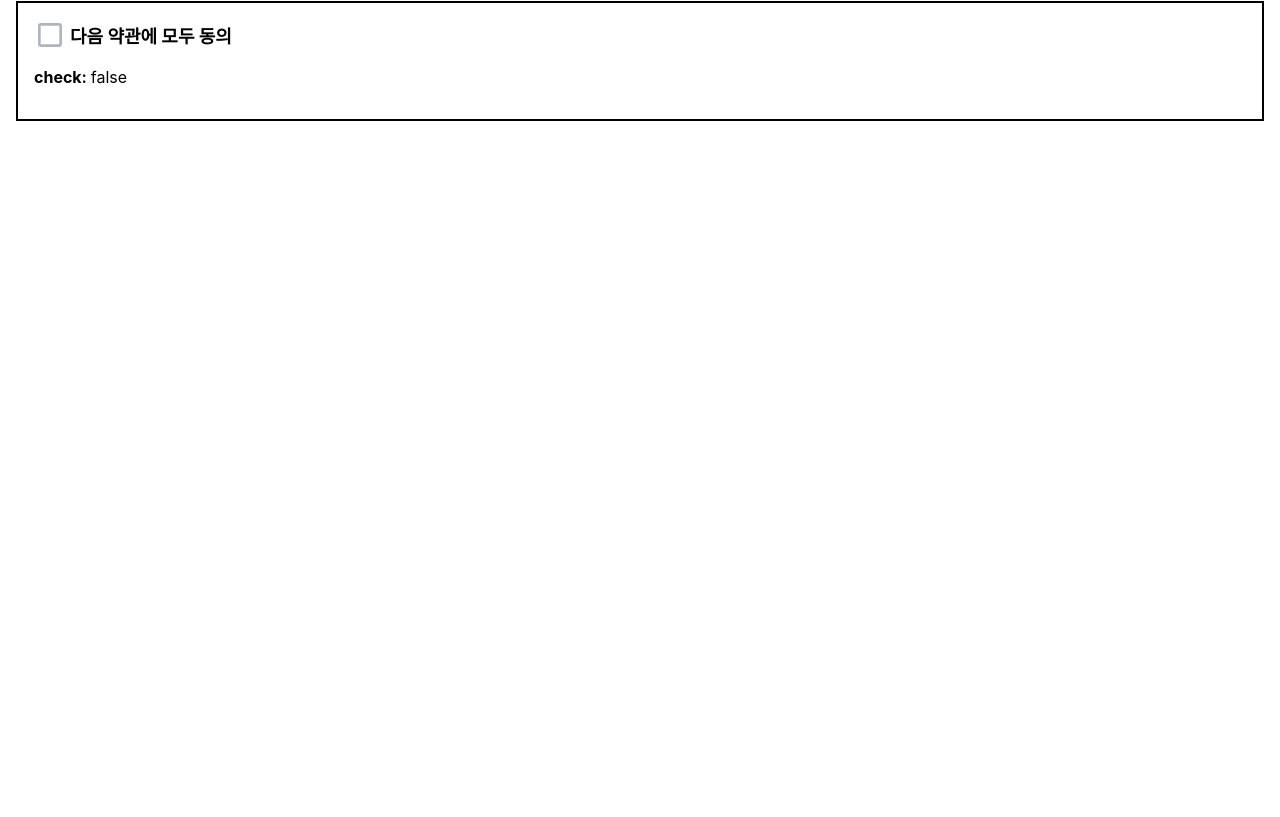
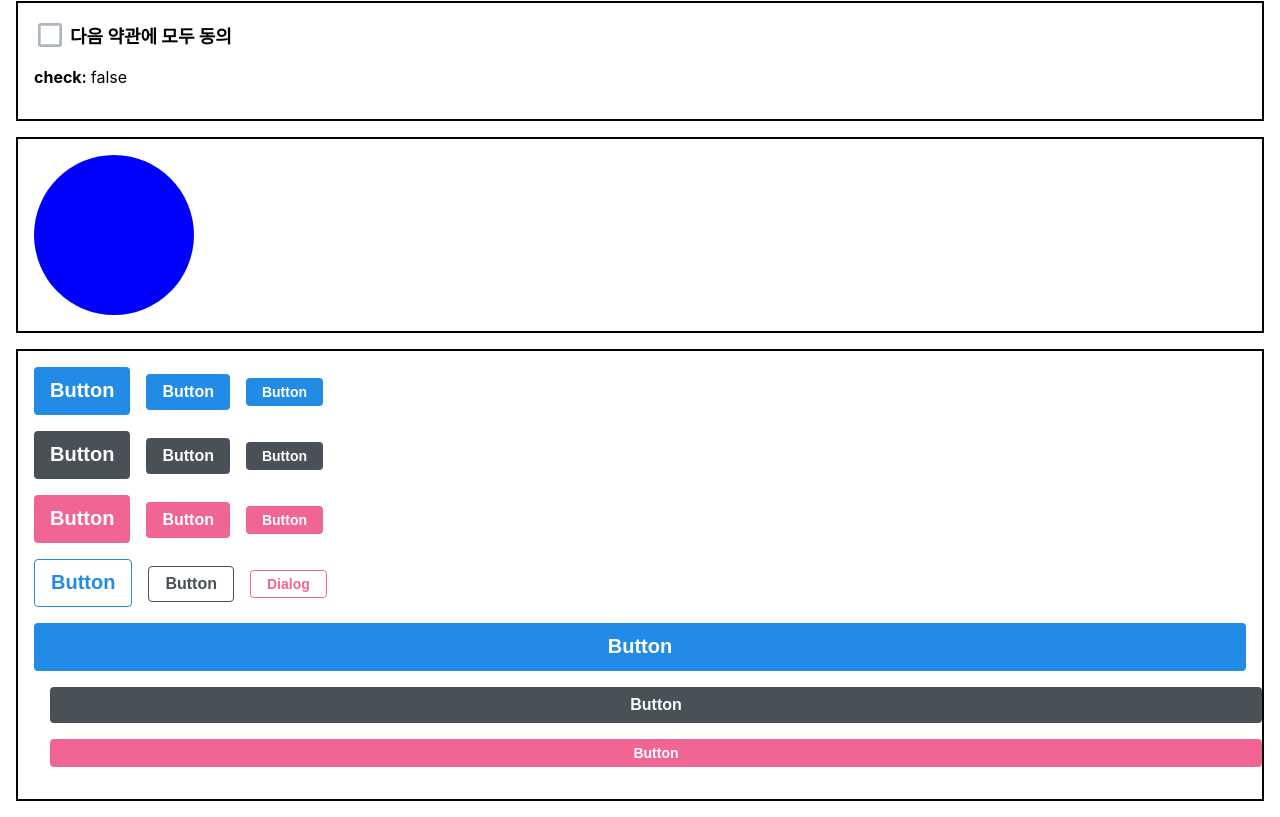
Before and after one commit to MOBUMIN/begin-react, a React (Create React App) app: page / in a window 1280 px wide. Shown: the part 1240-2057 px from the top of the page. Before the commit the page ends 1377 px from the top, so only its background shows below. Built offline with nearby package versions, Linux system fonts and the light colour scheme.

Commit message:
2장 complete

```diff
--- a/package.json
+++ b/package.json
@@ -13,10 +13,12 @@
     "classnames": "^2.2.6",
     "immer": "^8.0.0",
     "node-sass": "4.14.1",
+    "polished": "^4.0.5",
     "react": "^17.0.1",
     "react-dom": "^17.0.1",
     "react-icons": "^4.1.0",
     "react-scripts": "^4.0.1",
+    "styled-components": "^5.2.1",
     "web-vitals": "^0.2.4"
   },
   "scripts": {
--- a/src/App.js
+++ b/src/App.js
@@ -12,6 +12,9 @@ import ErrorCheck from './ErrorCheck';
 import ErrorBoundary from './ErrorBoundary';
 import Button from './components/Button';
 import CheckBox from './components/CheckBox';
+import styled, { css, ThemeProvider } from 'styled-components';
+import SButton from './components/SButton';
+import Dialog from './components/Dialog';
 
 // ReactDOM.render(<Counter />, document.getElementById('root'));
 function App() {
@@ -25,6 +28,10 @@ function App() {
   const variable = {
     check: 1, name: 'error'
   };
+  const [dialog, setDialog] = useState(false);
+  const onClick = () =>{ setDialog(true); };
+  const onConfirm = () =>{ setDialog(false); };
+  const onCancel = () =>{ setDialog(false); };
   return (
     <>
       <Wrapper>
@@ -83,6 +90,55 @@ function App() {
       </Wrapper>
       <Wrapper>
         <Checking />
+      </Wrapper>
+      <Wrapper>
+        <Circle color="blue" huge />
+      </Wrapper>
+      <Wrapper>
+        <ThemeProvider theme={{
+          palette:{
+            blue:'#228be6',
+            gray:'#495057',
+            pink:'#f06595'
+          }
+        }}
+        >
+          <ButtonGroup>
+            <SButton size="large">Button</SButton>
+            <SButton>Button</SButton>
+            <SButton size="small">Button</SButton>
+          </ButtonGroup>
+          <ButtonGroup>
+            <SButton color="gray" size="large">Button</SButton>
+            <SButton color="gray">Button</SButton>
+            <SButton color="gray" size="small">Button</SButton>
+          </ButtonGroup>
+          <ButtonGroup>
+            <SButton color="pink" size="large">Button</SButton>
+            <SButton color="pink">Button</SButton>
+            <SButton color="pink" size="small">Button</SButton>
+          </ButtonGroup>
+          <ButtonGroup>
+            <SButton size="large" outline>Button</SButton>
+            <SButton color="gray" outline>Button</SButton>
+            <SButton color="pink" size="small" outline onClick={onClick}>Dialog</SButton>
+          </ButtonGroup>
+          <ButtonGroup>
+            <SButton size="large" fullWidth>Button</SButton>
+            <SButton color="gray" fullWidth>Button</SButton>
+            <SButton color="pink" size="small" fullWidth>Button</SButton>
+          </ButtonGroup>
+          <Dialog
+          title = "정말 삭제?"
+          confirmText="삭제"
+          cancelText="취소"
+          onConfirm={onConfirm}
+          onCancel={onCancel}
+          visible={dialog}
+          >
+            정말로 데이터 삭제 ?
+          </Dialog>
+        </ThemeProvider>
       </Wrapper>
     </>
   );
@@ -167,4 +223,22 @@ function Checking(){
   )
 }
 
+const Circle = styled.div`
+  width:5rem;
+  height:5rem;
+  background:${props=>props.color || 'black'};
+  border-radius:50%;
+  ${props=>
+  props.huge && css`
+    width:10rem;
+    height:10rem;
+  `}
+`;
+
+const ButtonGroup = styled.div`
+& + &{
+  margin-top: 1rem;
+}
+`;
+
 export default App;
--- /dev/null
+++ b/src/components/Dialog.js
@@ -0,0 +1,120 @@
+import React, {useState, useEffect} from 'react';
+import styled, {keyframes, css} from 'styled-components';
+import SButton from './SButton';
+
+const fadeIn = keyframes`
+  from {
+    opacity: 0
+  }
+  to {
+    opacity: 1
+  }
+`;
+const fadeOut = keyframes`
+from{ opacity:1 }
+to{ opacity:0}
+`;
+const slideUp = keyframes`
+from{ transform: translateY(200px); }
+to{ transform: translateY(0px); }
+`;
+const slideDown = keyframes`
+from{ transform: translatyY(0px);}
+to{transform: translateY(200px);}
+`;
+const DarkBackground = styled.div`
+position:fixed;
+left:0;
+top:0;
+width: 100%;
+height:100%;
+display:flex;
+align-items:center;
+justify-content: center;
+background: rgba(0,0,0,0.8);
+
+animation-duration:0.25s;
+animation-timing-function: ease-out;
+animation-name:${fadeIn};
+animation-fill-mode:forwards;
+
+${props=>
+props.disappear && css`
+animation-name:${fadeOut};
+`}
+`;
+const DialogBlock = styled.div`
+  width: 320px;
+  padding: 1.5rem;
+  background: white;
+  border-radius: 2px;
+  h3 {
+    margin: 0;
+    font-size: 1.5rem;
+  }
+  p {
+    font-size: 1.125rem;
+  }
+  animation-duration:0.25s;
+animation-timing-function: ease-out;
+animation-name:${fadeIn};
+animation-fill-mode:forwards;
+
+${props=>
+props.disappear && css`
+animation-name:${slideDown};
+`}
+`;
+
+const ButtonGroup = styled.div`
+  margin-top: 3rem;
+  display: flex;
+  justify-content: flex-end;
+`;
+
+const ShortMarginButton=styled(SButton)`
+&+&{
+    margin-left:0.5rem;
+}
+`
+
+function Dialog({
+    title,
+    children,
+    confirmText,
+    cancelText,
+    onConfirm,
+    onCancel,
+    visible
+ }) {
+     const [animate, setAnimate] = useState(false);
+     const [localVisible, setLocalVisible] = useState(visible);
+
+     useEffect(()=>{
+         if(localVisible && !visible){
+             setAnimate(true);
+             setTimeout(()=>setAnimate(false), 250);
+         }
+         setLocalVisible(visible);
+     }, [localVisible, visible])
+     if(!animate && !localVisible) return null;
+  return (
+    <DarkBackground disappear={!visible}>
+      <DialogBlock disappear={!visible}>
+        <h3>{title}</h3>
+        <p>{children}</p>
+        <ButtonGroup>
+          <ShortMarginButton color="gray" onClick={onCancel}>{cancelText}</ShortMarginButton>
+          <ShortMarginButton color="pink" onClick={onConfirm}>{confirmText}</ShortMarginButton>
+        </ButtonGroup>
+      </DialogBlock>
+    </DarkBackground>
+  );
+}
+
+Dialog.defaultProps = {
+  confirmText: '확인',
+  cancelText: '취소'
+};
+
+export default Dialog;
--- /dev/null
+++ b/src/components/SButton.js
@@ -0,0 +1,97 @@
+import React from 'react';
+import styled, {css} from 'styled-components';
+import {darken,lighten} from 'polished';
+
+const colorStyles = css`
+${
+    ({theme, color}) =>{
+        const selected = theme.palette[color];
+        return css`
+          background: ${selected};
+          &:hover{
+              background: ${lighten(0.1, selected)};
+          }
+          &:active{
+              background: ${darken(0.1, selected)};
+          }
+          ${props=>
+            props.outline && css`
+                color: ${selected};
+                background: none;
+                border: 1px solid ${selected};
+                &:hover{
+                    background: ${selected};
+                    color:white;
+                }
+                &:active{
+                    background: ${darken(0.1, selected)};
+                }
+            `}
+        `;
+    }
+}
+`;
+
+const sizeStyles = css`
+${props =>
+    props.size === 'large' && css`
+    height: 3rem;
+    font-size: 1.25rem;
+    `}
+${props =>
+    props.size === 'medium' && css`
+    height: 2.25rem;
+    font-size: 1rem;
+    `}
+${props =>
+    props.size === 'small' && css`
+    height: 1.75rem;
+    font-size: 0.875rem;
+    `}
+`;
+
+const fullWidthStyle= css`
+${props=>
+    props.fullWidth && css`
+        width:100%;
+        margin-bottom:1rem;
+    `}
+`;
+
+const StyledButton = styled.button`
+  /* 공통 */
+  display: inline-flex;
+  outline: none;
+  border: none;
+  border-radius: 4px;
+  color: white;
+  font-weight: bold;
+  cursor: pointer;
+  padding-left: 1rem;
+  padding-right: 1rem;
+  justify-content:center;
+  align-items: center;
+
+  /* 크기 */
+  ${sizeStyles}
+
+  /* 색상 */
+  ${colorStyles}
+
+  /* 기타 */
+  & + &{
+    margin-left: 1rem;
+  }
+
+  ${fullWidthStyle}
+`;
+
+function SButton({ children, ...rest}){
+    return <StyledButton {...rest}>{children}</StyledButton>
+}
+
+SButton.defaultProps={
+    color: 'blue',
+    size: 'medium'
+}
+export default SButton;
```
Also changed, not shown: 2 other files (tests, documents, lock files or other folders).
